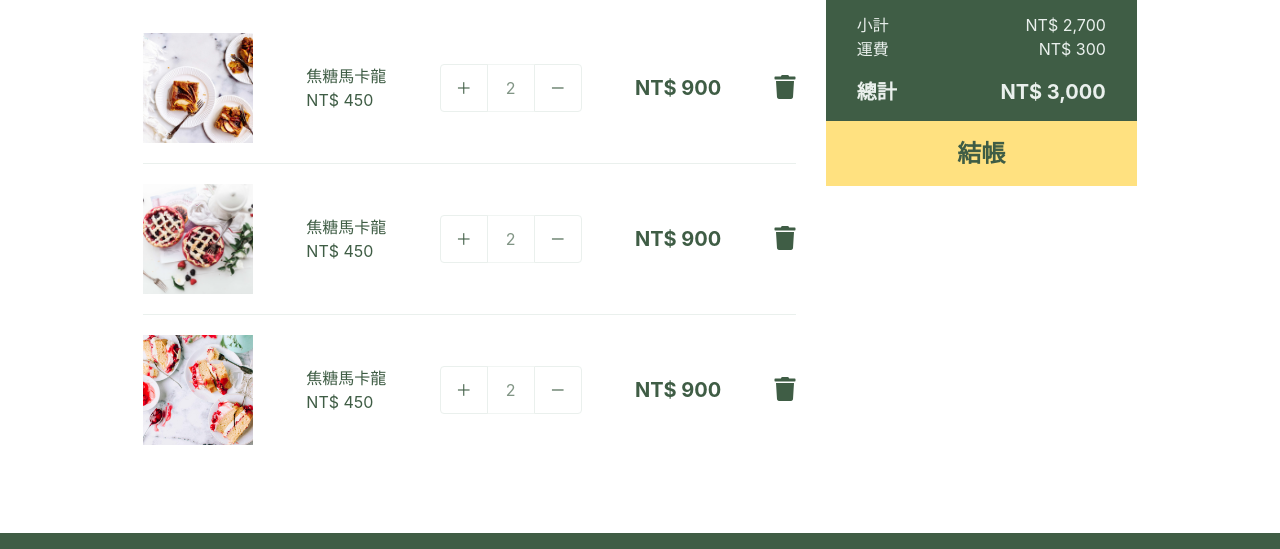
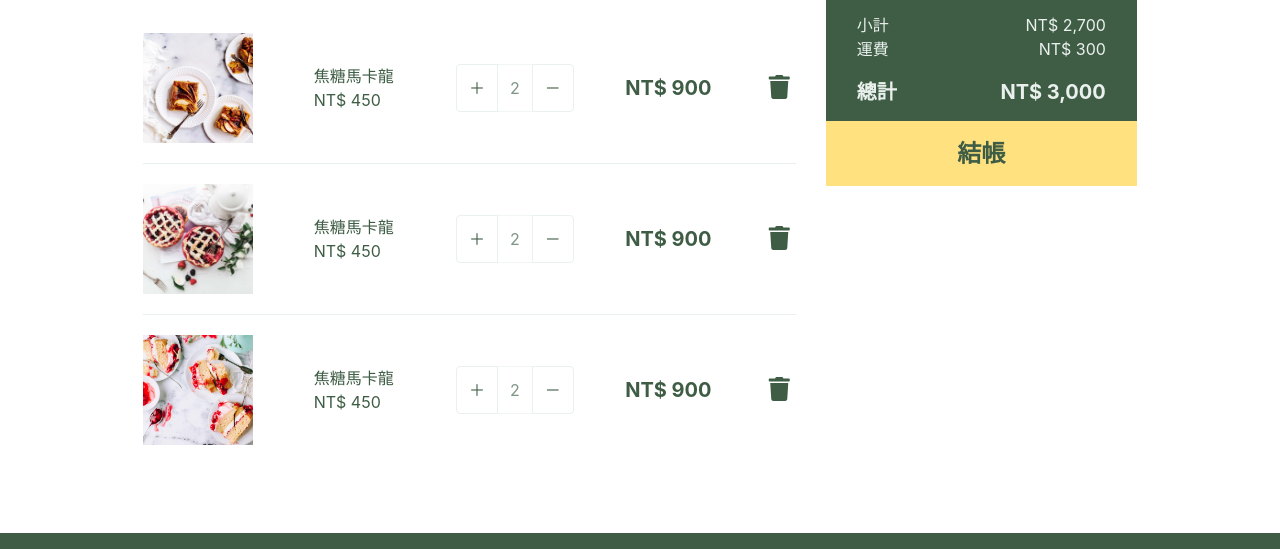
Before and after one commit to ShengHsiang/sweetaste-gulp-scss, a website: page public/cart.html in a window 1280 px wide. Shown: the part 182-731 px from the top of the page. Drawn offline with Linux system fonts and the light colour scheme.

Commit message:
update cart.html resposive

```diff
--- a/public/cart.html
+++ b/public/cart.html
@@ -50,68 +50,92 @@
     <section class="cart-content">
         <div class="container">
             <div class="row">
-                <div class="col-md-8 col-12">
+                <div class="col-md-8">
                     <div class="cart-header">
                         <h2>您的購物車</h2>
                     </div>
                     <div class="cart-list">
                         <div class="cart-items">
-                            <div class="cart-item-img pic1"></div>
-                            <div class="cart-item-content">
+                            <div class="row">
+                                <div class="col-md-3 col-6 cart-item-img">
+                                    <div class="item-img pic1"></div>
+                                </div>
+                                <div class="col-md-5 col-6 cart-item-detial">
+                                    <div class="row">
+                                        <div class="col-md-6 col-12 cart-item-content">
                                             <span>焦糖馬卡龍</span>
                                             <span>NT$ 450</span>
                                         </div>
-                            <div class="cart-item-btns btn-group">
+                                        <div class="col-md-6 col-12 cart-item-btns btn-group">
                                             <button type="button" class="btn cart-item-btn">＋</button>
                                             <button type="button" class="btn cart-item-btn disabled" disabled>2</button>
                                             <button type="button" class="btn cart-item-btn">－</button>
                                         </div>
-                            <div class="cart-item-price">
+                                    </div>
+                                </div>
+                                <div class="col-md-3 col-12 cart-item-price">
                                     <span>NT$ 900</span>
                                 </div>
-                            <div class="cart-item-del">
+                                <div class="col-md-1 cart-item-del">
                                     <i class="fas fa-trash"></i>
                                 </div>
                             </div>
+                        </div>
                         <div class="cart-items">
-                            <div class="cart-item-img pic2"></div>
-                            <div class="cart-item-content">
+                            <div class="row">
+                                <div class="col-md-3 col-6 cart-item-img">
+                                    <div class="item-img pic2"></div>
+                                </div>
+                                <div class="col-md-5 col-6 cart-item-detial">
+                                    <div class="row">
+                                        <div class="col-md-6 col-12 cart-item-content">
                                             <span>焦糖馬卡龍</span>
                                             <span>NT$ 450</span>
                                         </div>
-                            <div class="cart-item-btns btn-group">
+                                        <div class="col-md-6 col-12 cart-item-btns btn-group">
                                             <button type="button" class="btn cart-item-btn">＋</button>
                                             <button type="button" class="btn cart-item-btn disabled" disabled>2</button>
                                             <button type="button" class="btn cart-item-btn">－</button>
                                         </div>
-                            <div class="cart-item-price">
+                                    </div>
+                                </div>
+                                <div class="col-md-3 col-12 cart-item-price">
                                     <span>NT$ 900</span>
                                 </div>
-                            <div class="cart-item-del">
+                                <div class="col-md-1 cart-item-del">
                                     <i class="fas fa-trash"></i>
                                 </div>
                             </div>
+                        </div>
                         <div class="cart-items">
-                            <div class="cart-item-img pic3"></div>
-                            <div class="cart-item-content">
+                            <div class="row">
+                                <div class="col-md-3 col-6 cart-item-img">
+                                    <div class="item-img pic3"></div>
+                                </div>
+                                <div class="col-md-5 col-6 cart-item-detial">
+                                    <div class="row">
+                                        <div class="col-md-6 col-12 cart-item-content">
                                             <span>焦糖馬卡龍</span>
                                             <span>NT$ 450</span>
                                         </div>
-                            <div class="cart-item-btns btn-group">
+                                        <div class="col-md-6 col-12 cart-item-btns btn-group">
                                             <button type="button" class="btn cart-item-btn">＋</button>
                                             <button type="button" class="btn cart-item-btn disabled" disabled>2</button>
                                             <button type="button" class="btn cart-item-btn">－</button>
                                         </div>
-                            <div class="cart-item-price">
+                                    </div>
+                                </div>
+                                <div class="col-md-3 col-12 cart-item-price">
                                     <span>NT$ 900</span>
                                 </div>
-                            <div class="cart-item-del">
+                                <div class="col-md-1 cart-item-del">
                                     <i class="fas fa-trash"></i>
                                 </div>
                             </div>
                         </div>
                     </div>
-                <div class="col-md-4 col-12">
+                </div>
+                <div class="col-md-4">
                     <div class="cart-info">
                         <div class="cart-info-header">
                             <h3>訂單摘要</h3>
--- a/source/stylesheets/customize/_cart.scss
+++ b/source/stylesheets/customize/_cart.scss
@@ -22,10 +22,6 @@
 }
 
 .cart-items {
-    display: flex;
-    justify-content: space-between;
-    align-items: center;
-    width: 100%;
     color: $primary;
     padding-top: 20px;
     padding-bottom: 20px;
@@ -33,10 +29,37 @@
     &:last-child{
         border: none;
     }
+    @media (max-width:767px) {
+        border: none;
+    }
 
-    .cart-items {
+    .row {
         display: flex;
         align-items: center;
+    }
+
+    .cart-item-img {
+        .item-img {
+            width: 110px;
+            height: 110px;
+            background-position: center center;
+            background-size: cover;
+        }
+
+        @media (max-width:767px) {
+            margin-bottom: 8px;
+
+            .item-img {
+                width: 100%;
+                height: 106px;
+            }
+        }
+    }
+
+    .cart-item-detial {
+        @media (max-width:767px) {
+            margin-bottom: 8px;
+        }
     }
 
     .cart-item-content {
@@ -44,12 +67,7 @@
         flex-direction: column;
     }
 
-    .cart-item-img{
-        width: 110px;
-        height: 110px;
-        background-position: center center;
-        background-size: cover;
-    }
+
     .pic1 {
         background-image: url(../images/item6.jpg);
     }
@@ -75,16 +93,30 @@
                 transition: all 0.3s;
             }
 
+
         }
     }
 
     .cart-item-price {
         font-weight: bold;
         font-size: 20px;
+        text-align: center;
+
+        @media (max-width:767px) {
+            padding-top: 8px;
+            padding-bottom: 8px;
+            text-align: right;
+            border-top: 1px solid #EAF0ED;
+            border-bottom: 1px solid #EAF0ED;
+        }
     }
 
     .cart-item-del {
         font-size: 24px;
+
+        @media (max-width:767px) {
+            display: none;
+        }
     }
 }
 
```
Also changed, not shown: source/cart.html (+41 -17 lines), public/stylesheets/all.css, 1 other file. Lines whose indentation alone changed are shown as unchanged.
